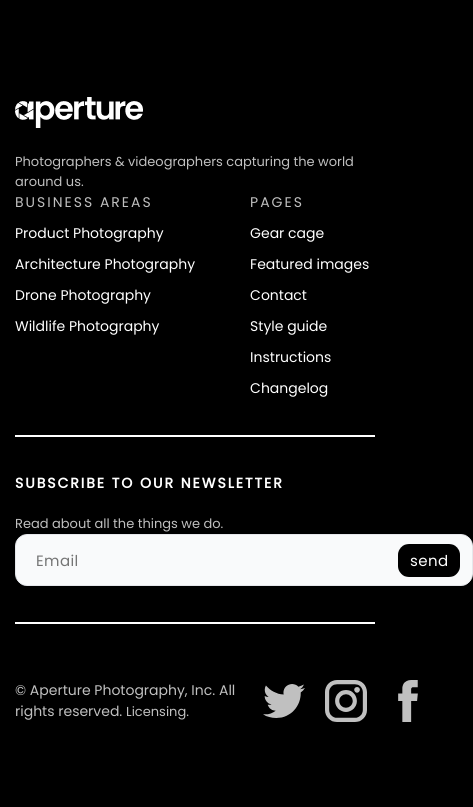
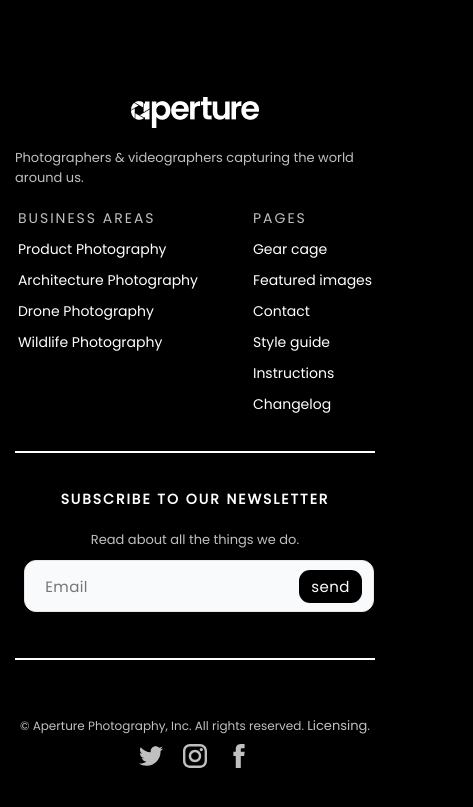
Before and after one commit to ggaimer/hard-project, a plain HTML site: page index.html in a window 390 px wide. Shown: the part 8267-9074 px from the top of the page, 473 px wide, since content can reach past the window. Drawn offline with Linux system fonts and the light colour scheme.

Commit message:
footeradap

```diff
--- a/styles/style.css
+++ b/styles/style.css
@@ -299,6 +299,12 @@ a {
     justify-content: center;
     align-items: center;
     gap: 5px;
+    transition: all 300ms;
+}
+
+.main__block-what-time-box-a:hover {
+    box-shadow: 1px 1px 2px #FFF;
+    text-shadow: 1px 1px 1px rgb(211, 162, 211);
 }
 
 /* Main adap start */
@@ -826,3 +832,94 @@ a {
     display: flex;
     justify-content: space-between;
 }
+
+/* Footer adap start */
+
+@media (max-width: 802px) {
+    .footer__contant-item-1 {
+        flex-wrap: wrap;
+        justify-content: center;
+    }
+
+    .footer__contant-item-box-1 {
+        display: flex;
+        flex-direction: column;
+        justify-content: center;
+        align-items: center;
+    }
+
+    .footer__contant-box-list {
+        padding-top: 20px;
+    }
+}
+
+@media (max-width:746px) {
+    .footer__contant-item-2 {
+        gap: 10px;
+        justify-content: center;
+    }
+
+    .footer__contant-item-2-text {
+        text-align: center;
+    }
+}
+
+@media (max-width:542px) {
+    .footer__contant-item-3 {
+        flex-wrap: wrap;
+        justify-content: center;
+        gap: 8px;
+    }
+}
+
+@media (max-width:484px) {
+    .form__input-footer {
+        width: 410px;
+    }
+}
+
+@media(max-width:438px) {
+    .form__input-footer {
+        width: 350px;
+    }
+}
+
+@media(max-width:426px) {
+    .footer__contant-item-3-text {
+        font-size: 12px;
+    }
+}
+
+@media(max-width:368px) {
+    .footer__contant-item-3-text {
+        font-size: 11px;
+    }
+}
+
+@media (max-width:368px) {
+    .footer__contant-item-box-1-text {
+        font-size: 10px;
+    }
+}
+
+@media (max-width:360px) {
+    .form__input-footer {
+        width: 290px;
+    }
+}
+
+@media(max-width:320px) {
+    .footer__contant-item-3-text {
+        font-size: 9px;
+    }
+
+    .footer__contant-item-box-1-text {
+        font-size: 9px;
+    }
+
+    .form__input-footer {
+        width: 270px;
+    }
+
+}
+/* Footer adap end */
```
